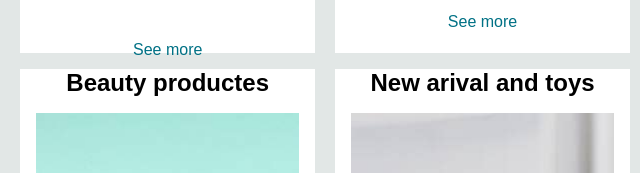
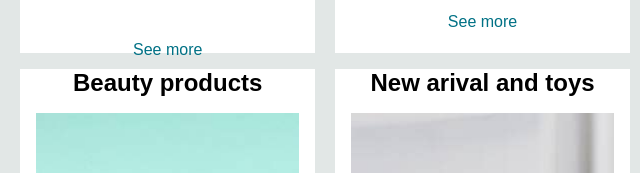
Before and after one commit to mrshoya05/Amazon-clone, a plain HTML site: page Amazon clone/index.html in a window 1280 px wide. Shown: the part 863-1036 px from the top of the page, 0-640 px from the left. Drawn offline with Linux system fonts and the light colour scheme.

Commit message:
Update index.html
spelling mistake

```diff
--- a/Amazon clone/index.html
+++ b/Amazon clone/index.html
@@ -100,7 +100,7 @@
         </div>
         <div class="box">
             <div class="box-content">
-             <h2>Beauty productes</h2>
+             <h2>Beauty products</h2>
              <div class="box-img" style="background-image: url('/media/box5_image.jpg');"></div>
              <p>See more</p>
             </div>
```
